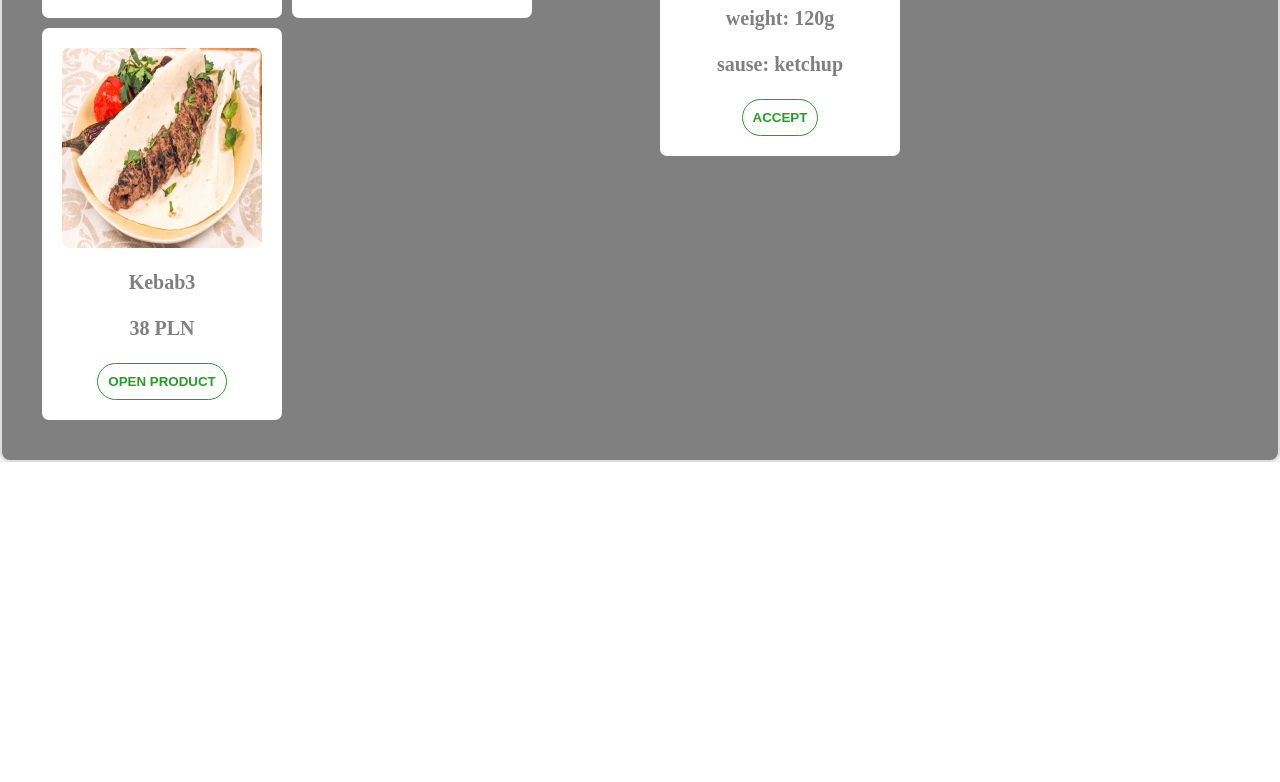
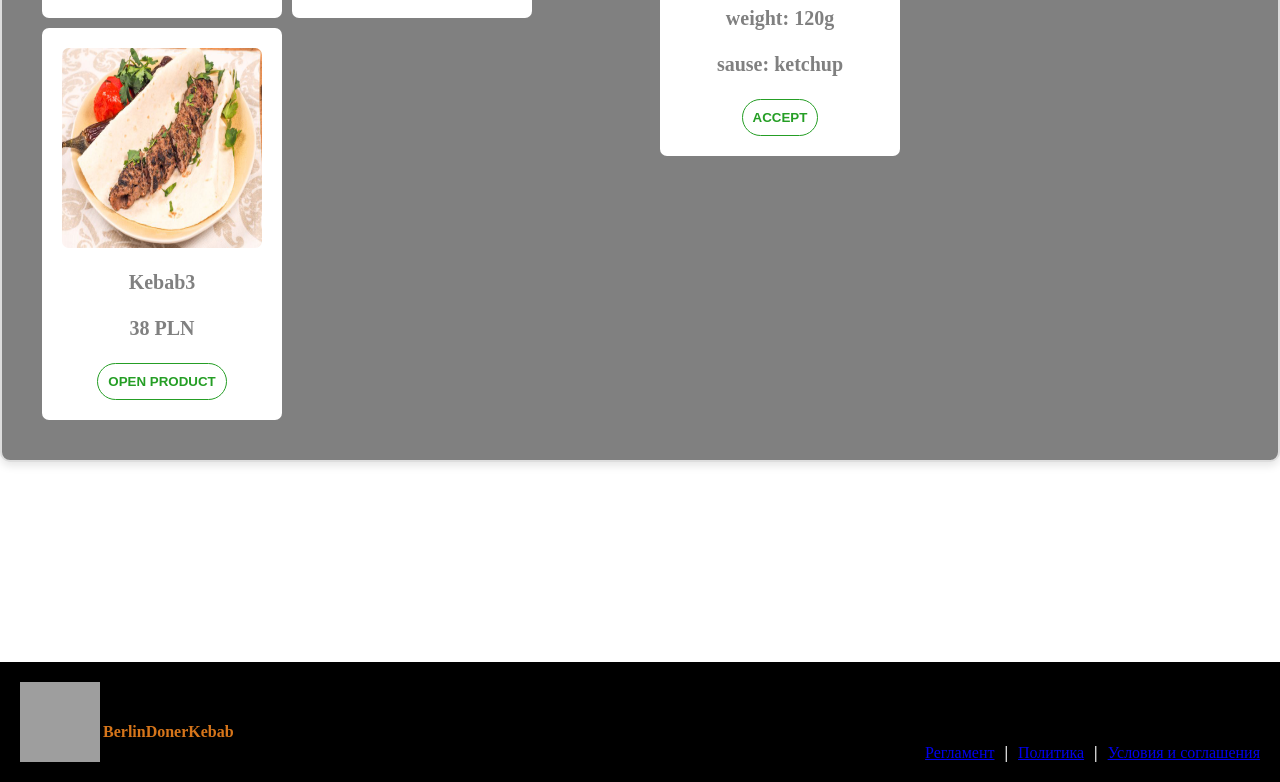
Before and after one commit to Vovma/VadimLessons, an Angular app: page / in a window 1280 px wide. Shown: the part 488-1270 px from the top of the page. Before the commit the page ends 950 px from the top, so only its background shows below. Built offline with nearby package versions, Linux system fonts and the light colour scheme; grey boxes are pictures that could not be loaded.

Commit message:
kebab footer

```diff
--- a/src/app/components/kebab-footer/kebab-footer.html
+++ b/src/app/components/kebab-footer/kebab-footer.html
@@ -1,12 +1,3 @@
-<!-- <div class="kebab-footer">
-  <div class="logo2">
-    <img src="assets/kebab1.png" alt="" />
-  </div>
-  <p class="underlined">Регламент|</p>
-  <p class="underlined">Политика|</p>
-  <p class="underlined">Условия соглашения|</p>
-</div> -->
-
 <div class="kebab-page">
   <div class="left-side">
     <div class="product-card">
@@ -73,3 +64,21 @@
     </div>
   </div>
 </div>
+<div class="kebab-footer">
+  <div class="kebab-logo">
+    <div class="logo2">
+      <img src="assets/kebab1.png" alt="Kebab Logo" />
+    </div>
+    <div class="kebab-logo-name">
+      <span>BerlinDonerKebab</span>
+    </div>
+  </div>
+
+  <div class="footer-links">
+    <span><a href="kebab-text1">Регламент</a></span>
+    <span class="divider">|</span>
+    <span><a href="kebab-text1">Политика</a></span>
+    <span class="divider">|</span>
+    <span><a href="kebab-text1">Условия и соглашения</a></span>
+  </div>
+</div>
--- a/src/app/components/kebab-footer/kebab-footer.scss
+++ b/src/app/components/kebab-footer/kebab-footer.scss
@@ -160,3 +160,41 @@
   margin-left: 10px;
   cursor: default;
 }
+.kebab-footer {
+  display: flex;
+  align-items: flex-end;
+  background: black;
+  margin-top: 200px;
+  justify-content: space-between;
+  padding: 20px;
+  color: #ddd;
+}
+.kebab-logo {
+  display: flex;
+  align-items: center;
+  gap: 3px;
+}
+.kebab-logo-name {
+  font-weight: bold;
+  color: rgb(214, 117, 26);
+  white-space: nowrap;
+  margin-top: 20px;
+}
+.logo2 {
+  display: flex;
+  align-items: center;
+  gap: 5px;
+  img {
+    height: 80px;
+    width: 80px;
+  }
+}
+.footer-links {
+  display: flex;
+  align-items: center;
+  gap: 10px;
+}
+.divider {
+  color: white;
+  font-weight: bold;
+}
```
